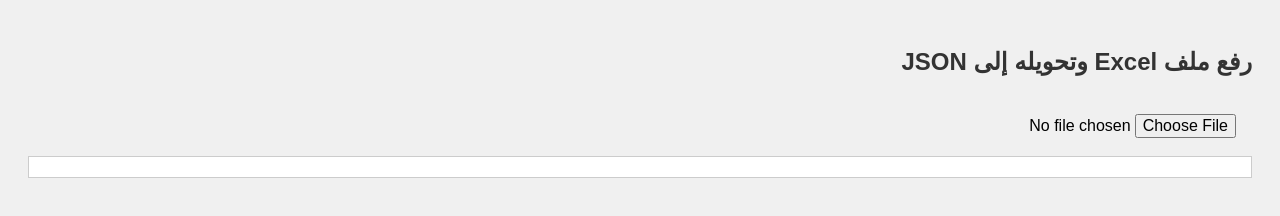
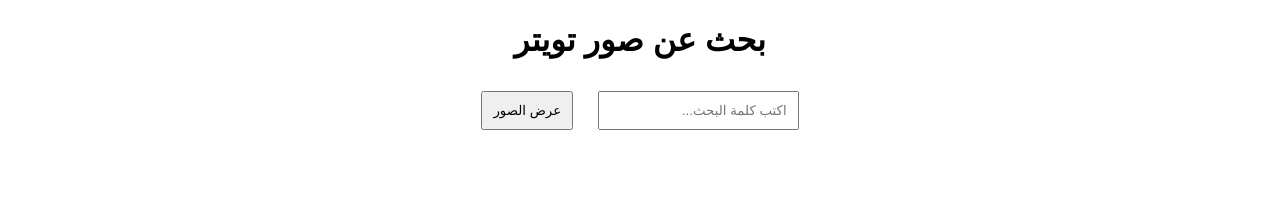
Before and after one commit to Hussien-qais/Text-to-image-, a plain HTML site: page Excel to json.html in a window 1280 px wide. Drawn offline with Linux system fonts and the light colour scheme.

Commit message:
Update twitmag.html

```diff
--- a/Excel to json.html
+++ b/Excel to json.html
@@ -1,91 +1,41 @@
-
 <!DOCTYPE html>
-<html lang="ar">
+<html lang="ar" dir="rtl">
 <head>
-  <meta charset="UTF-8">
-  <title>تحويل Excel إلى JSON</title>
-  <script src="https://cdnjs.cloudflare.com/ajax/libs/xlsx/0.18.5/xlsx.full.min.js"></script>
-  <style>
-    body {
-      font-family: Arial;
-      direction: rtl;
-      padding: 20px;
-      background-color: #f0f0f0;
-    }
-    h2 {
-      color: #333;
-    }
-    #json-output {
-      white-space: pre-wrap;
-      background: #fff;
-      padding: 10px;
-      border: 1px solid #ccc;
-      margin-top: 10px;
-      max-height: 400px;
-      overflow: auto;
-    }
-    input, button {
-      padding: 8px 16px;
-      margin-top: 10px;
-      font-size: 16px;
-    }
-    button {
-      background-color: #4CAF50;
-      color: white;
-      border: none;
-      cursor: pointer;
-    }
-    button:hover {
-      background-color: #45a049;
-    }
-  </style>
+<meta charset="UTF-8">
+<title>بحث صور تويتر</title>
+<style>
+  body { font-family: Arial; text-align: center; }
+  input, button { padding: 10px; margin: 10px; }
+  #gallery { display: grid; grid-template-columns: repeat(auto-fill, minmax(200px, 1fr)); gap: 10px; padding: 20px; max-width: 1000px; margin: auto; }
+  #gallery img { width: 100%; height: 200px; object-fit: cover; border-radius: 8px; }
+</style>
 </head>
 <body>
+<h1>بحث عن صور تويتر</h1>
+<input type="text" id="keywordInput" placeholder="اكتب كلمة البحث...">
+<button onclick="searchTwitter()">عرض الصور</button>
 
-<h2>رفع ملف Excel وتحويله إلى JSON</h2>
-<input type="file" id="upload" accept=".xlsx, .xls" />
-<br>
-<button id="download-json" style="display:none;">تحميل JSON</button>
-<pre id="json-output"></pre>
+<div id="gallery"></div>
 
 <script>
-  let currentJson = null;
+async function searchTwitter() {
+  const keyword = document.getElementById("keywordInput").value.trim();
+  if (!keyword) return alert("اكتب كلمة للبحث");
 
-  document.getElementById('upload').addEventListener('change', function(e) {
-    const file = e.target.files[0];
-    if (!file) return;
+  const SERVER_URL = "http://localhost:3000";
+  const res = await fetch(`${SERVER_URL}/search?keyword=${encodeURIComponent(keyword)}`);
+  const data = await res.json();
 
-    const reader = new FileReader();
-    reader.onload = function(e) {
-      const data = new Uint8Array(e.target.result);
-      const workbook = XLSX.read(data, { type: 'array' });
+  const gallery = document.getElementById("gallery");
+  gallery.innerHTML = "";
+  if(data.length === 0) gallery.innerHTML = "<p>لا توجد صور</p>";
 
-      const sheetName = workbook.SheetNames[0]; // استخدم أول ورقة
-      const worksheet = workbook.Sheets[sheetName];
-      const json = XLSX.utils.sheet_to_json(worksheet);
-
-      currentJson = json; // حفظ البيانات
-      document.getElementById('json-output').textContent = JSON.stringify(json, null, 2);
-      document.getElementById('download-json').style.display = 'inline-block';
-    };
-    reader.readAsArrayBuffer(file);
+  data.forEach(url => {
+    const img = document.createElement("img");
+    img.src = url;
+    gallery.appendChild(img);
   });
-
-  document.getElementById('download-json').addEventListener('click', function() {
-    if (!currentJson) return;
-
-    const blob = new Blob([JSON.stringify(currentJson, null, 2)], { type: "application/json" });
-    const url = URL.createObjectURL(blob);
-
-    const a = document.createElement('a');
-    a.href = url;
-    a.download = "converted.json";
-    document.body.appendChild(a);
-    a.click();
-    document.body.removeChild(a);
-    URL.revokeObjectURL(url);
-  });
+}
 </script>
-
 </body>
 </html>
```
